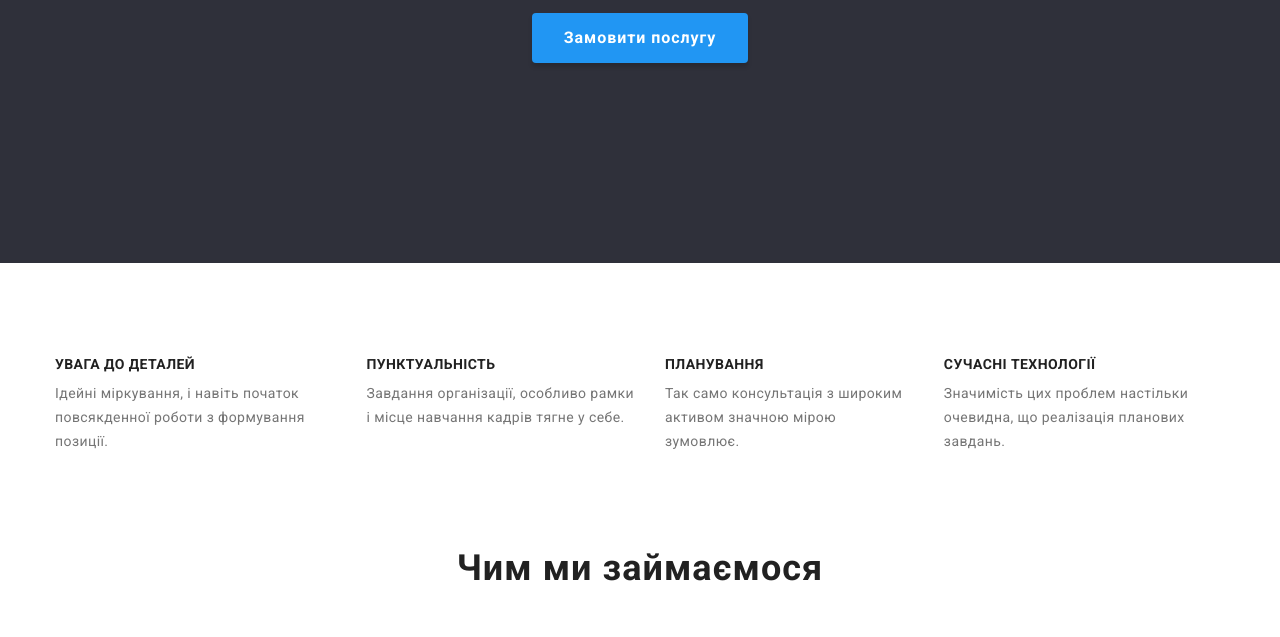
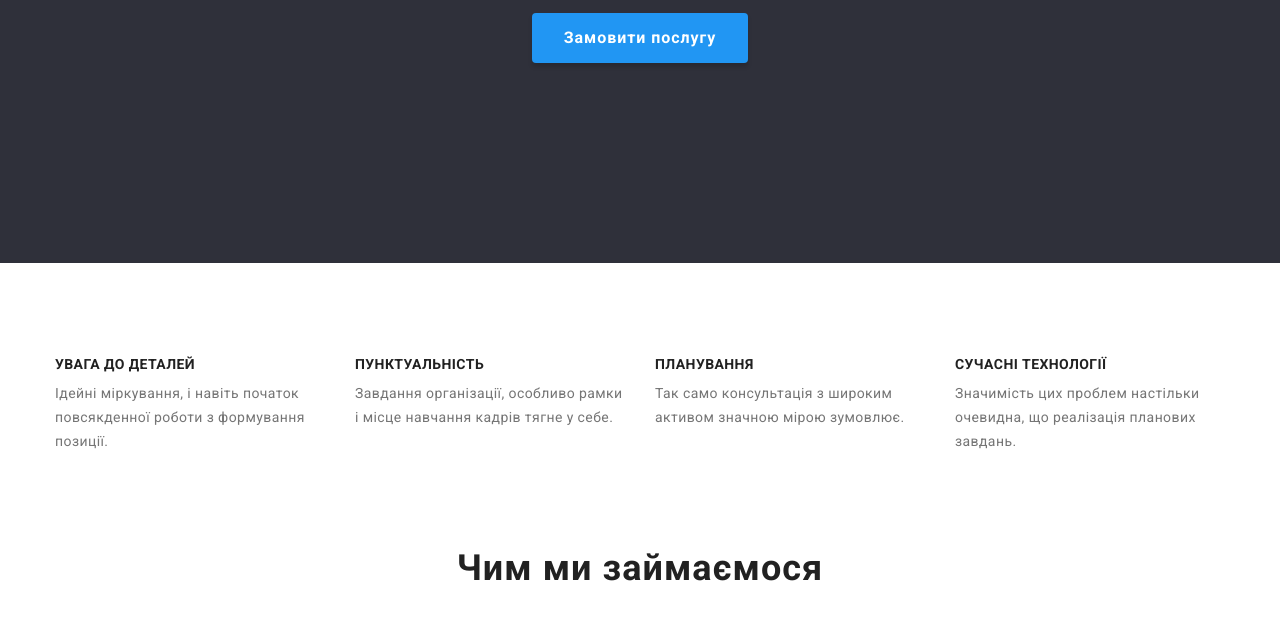
Before and after one commit to tTanya98/goit-markup-hw-03, a plain HTML site: page index.html in a window 1280 px wide. Shown: the part 417-1054 px from the top of the page. Drawn offline with nearby package versions, Linux system fonts and the light colour scheme.

Commit message:
Fixed width in skills section

```diff
--- a/css/styles.css
+++ b/css/styles.css
@@ -159,7 +159,6 @@ img {
 }
 .skills-list {
   display: flex;
-  justify-content: space-between;
   gap: 30px;
   padding-left: 0;
   padding-right: 0;
@@ -167,6 +166,7 @@ img {
 }
 .skills-list-item {
   list-style-type: none;
+  width: 270px;
 }
 
 .skills-list-title {
```
